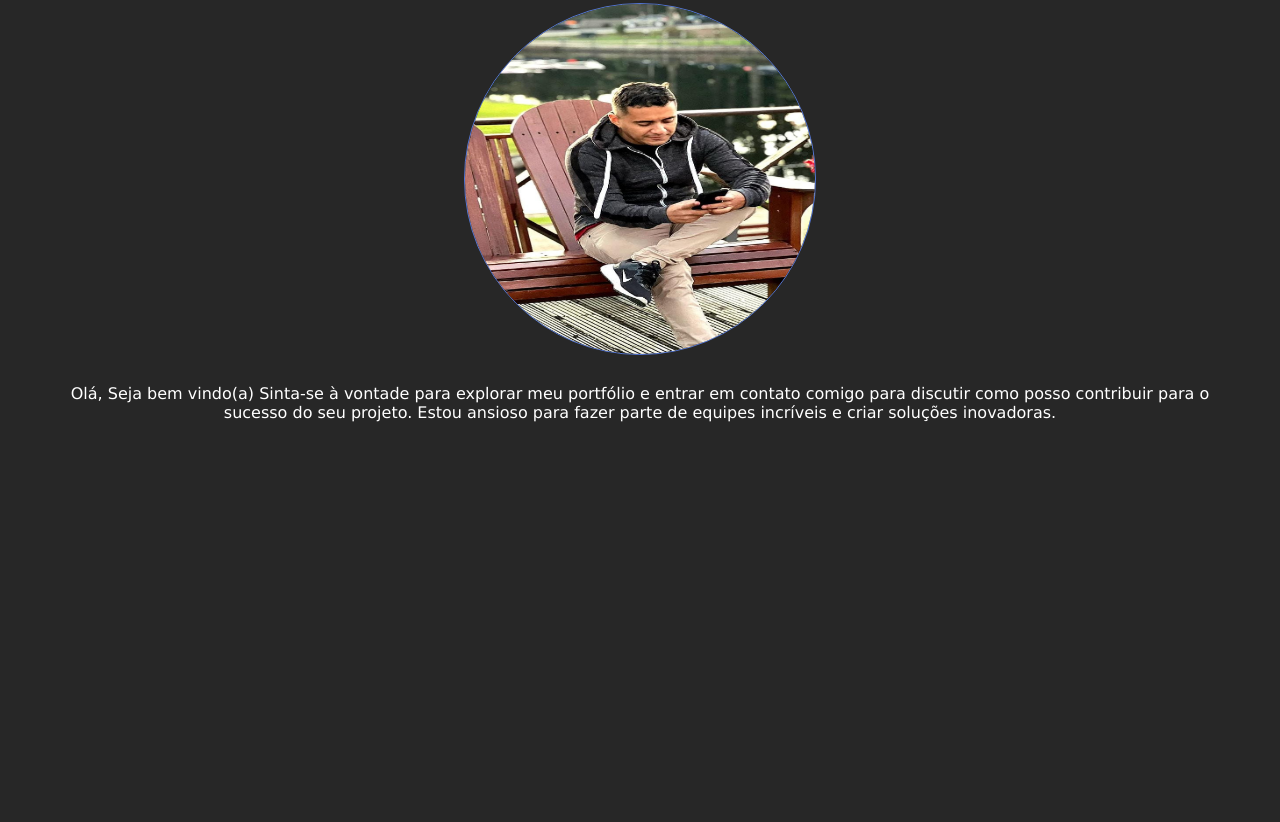
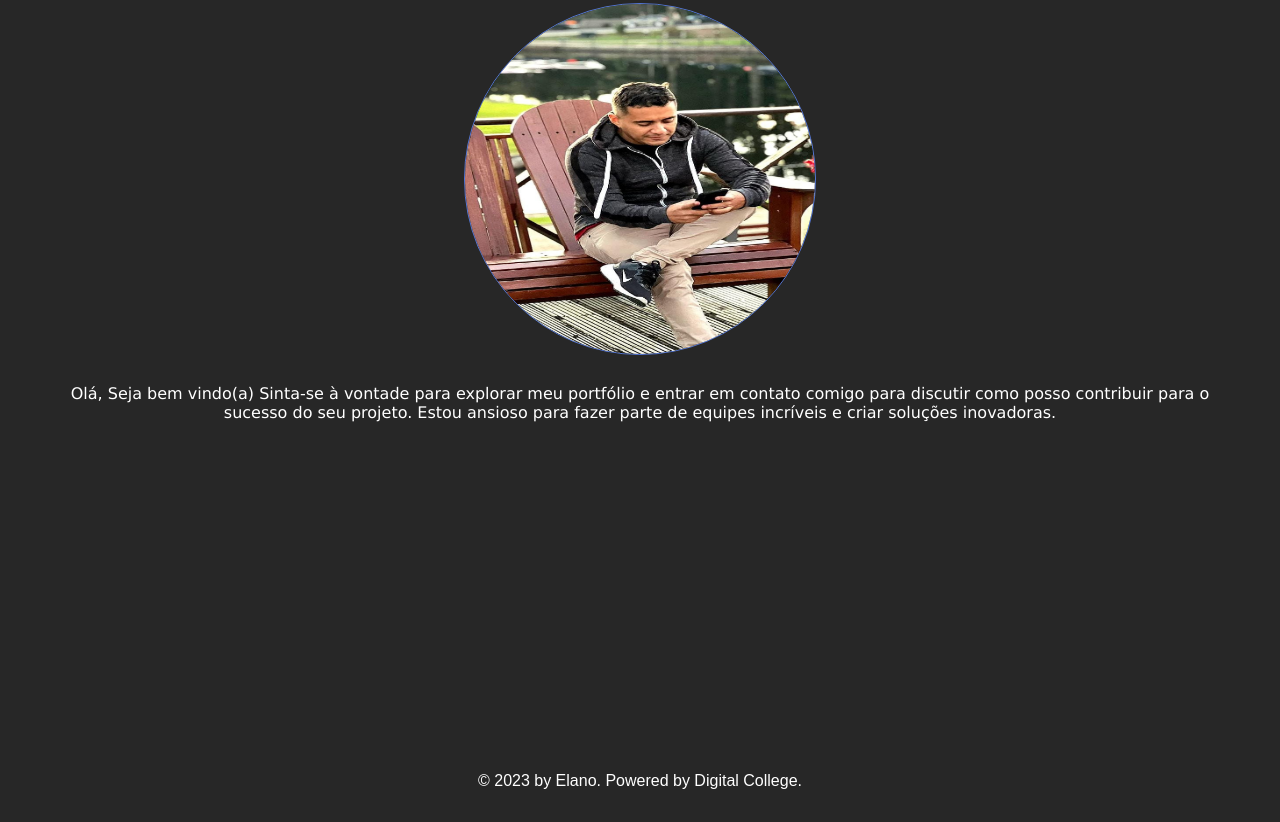
Before and after one commit to ElanoSilva88/Meu-Portfolio, a plain HTML site: page index.html in a window 1280 px wide. Shown: the part 196-1018 px from the top of the page. Before the commit the page ends 936 px from the top, so only its background shows below. Drawn offline with Linux system fonts and the light colour scheme.

Commit message:
Adicionar footer copyright

```diff
--- a/index.html
+++ b/index.html
@@ -34,7 +34,7 @@
     <main>
       <section></section>
     </main>
-    <footer></footer>
+    <footer>© 2023 by Elano. Powered by Digital College.</footer>
 </body>
 <script src="script.js"></script>
 </html>
--- a/style.css
+++ b/style.css
@@ -90,3 +90,10 @@ div a:hover {
   padding: 10px;
   border-radius: 10px;
 }
+
+footer {
+  padding: 32px 0;
+  width: 100%;
+  display: flex;
+  justify-content: center;
+}
```
